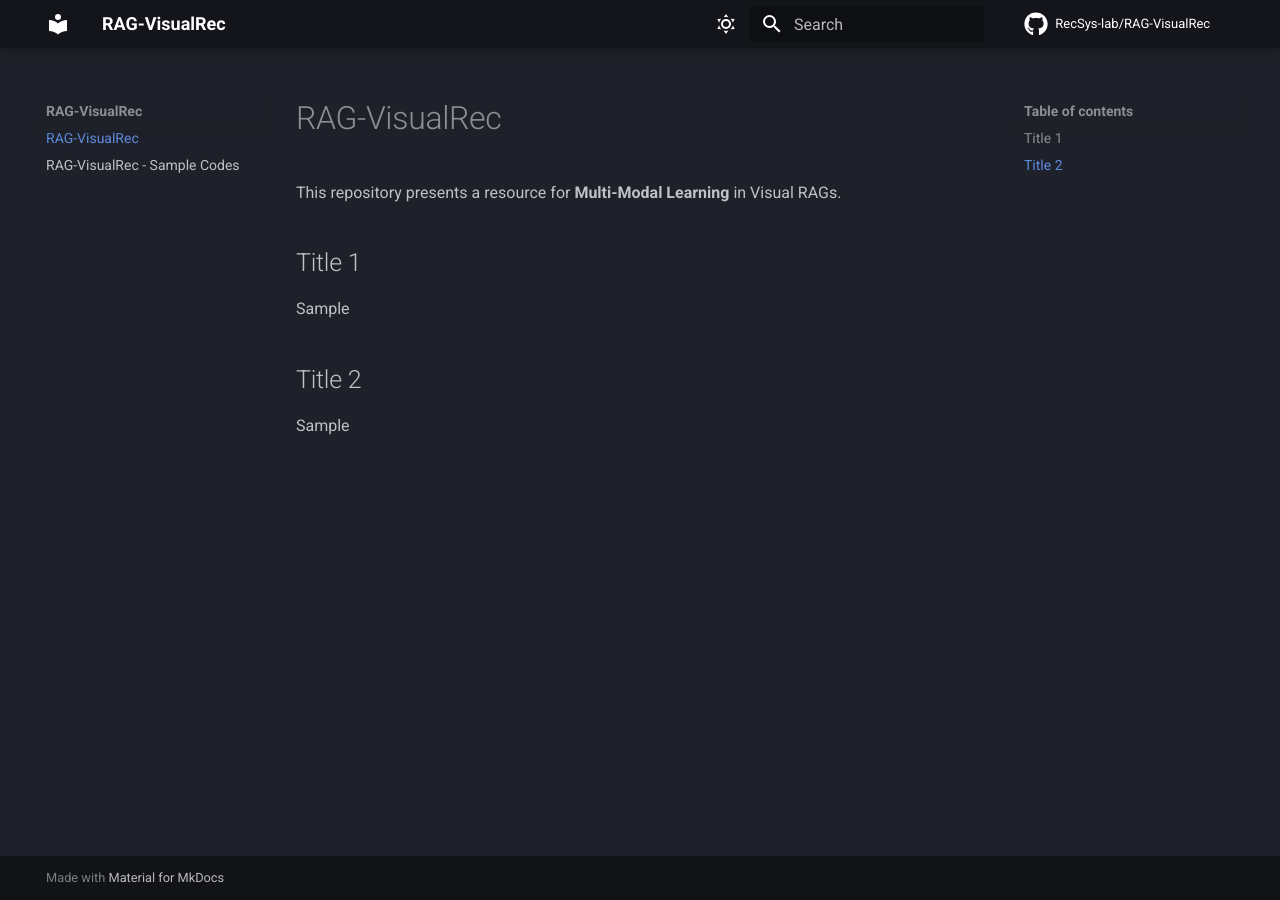
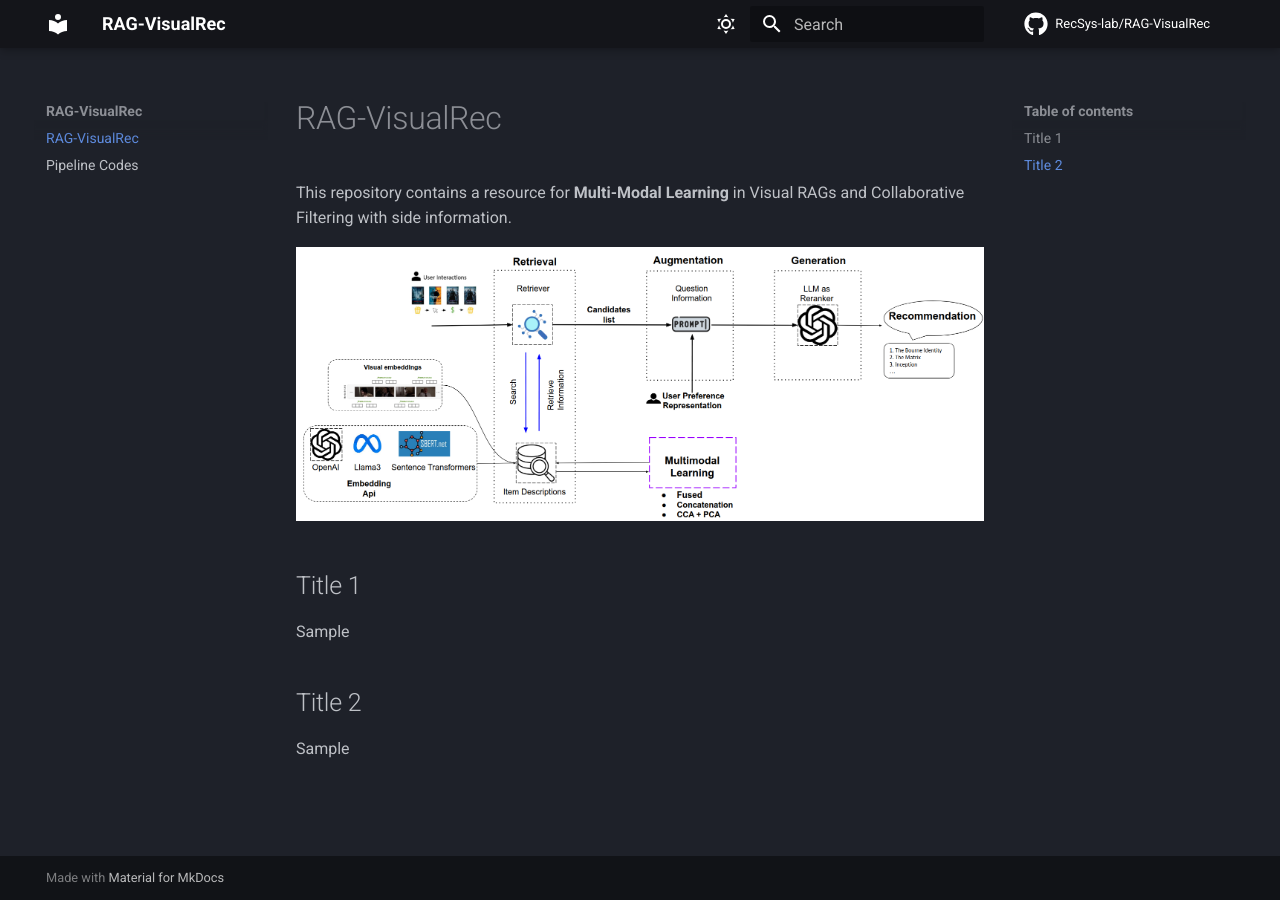
Before and after one commit to RecSys-lab/RAG-VisualRec, an MkDocs documentation site: the page built from docs/index.md, in a window 1280 px wide. Built offline with MkDocs 1.6.1 and Material for MkDocs 9.7.7, drawn with Linux system fonts in a browser that asks for light colours; comment, search, counter and statistics services are not loaded.

Commit message:
[feat] - add images

```diff
--- a/docs/codes.md
+++ b/docs/codes.md
@@ -1,4 +1,4 @@
-# RAG-VisualRec - Sample Codes
+# Pipeline Codes
 
 ## 🧑🏻‍💻 Available Notebooks
 
--- a/docs/index.md
+++ b/docs/index.md
@@ -1,6 +1,8 @@
 # RAG-VisualRec
 
-This repository presents a resource for **Multi-Modal Learning** in Visual RAGs.
+This repository contains a resource for **Multi-Modal Learning** in Visual RAGs and Collaborative Filtering with side information.
+
+![RAG-VisualRec](./rag-demo.png "RAG-VisualRec")
 
 ## Title 1
 
```
Also changed, not shown: README.md (+4 -1 lines), docs/rag-demo.png (added).
